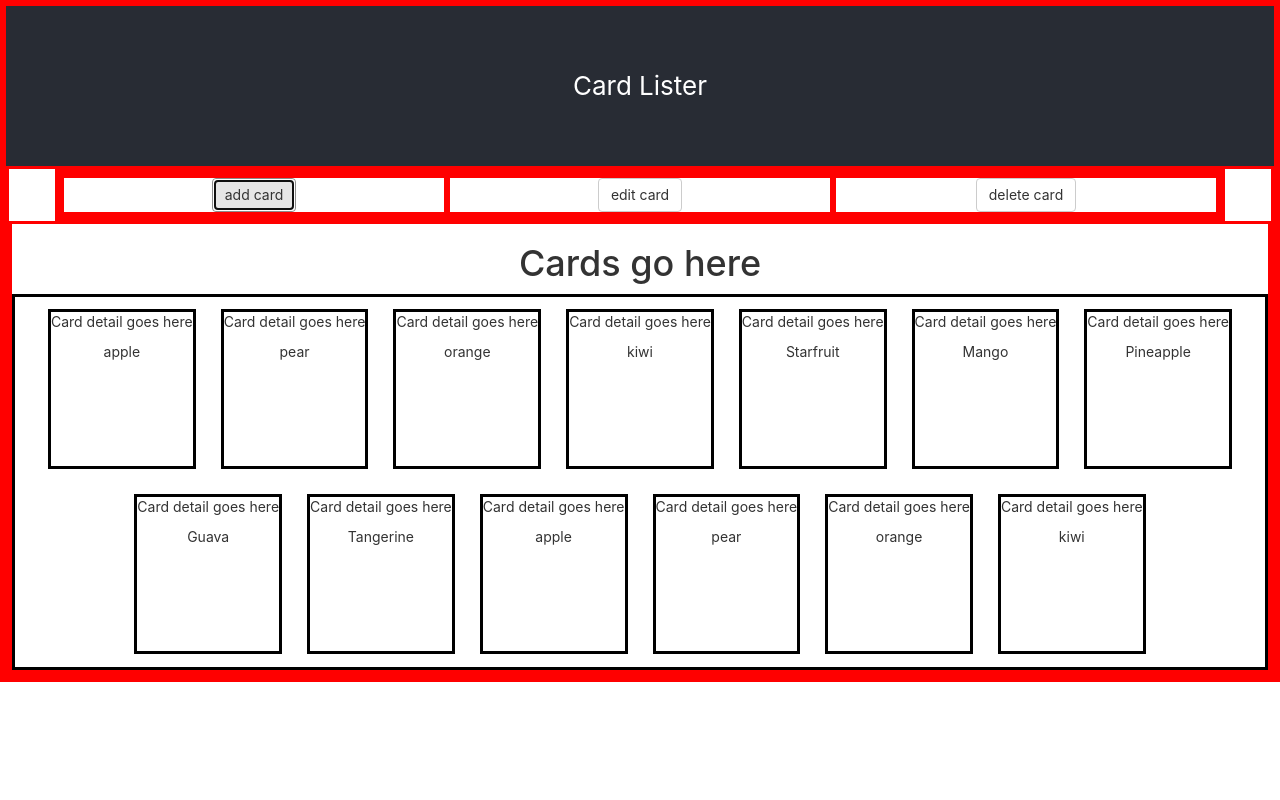
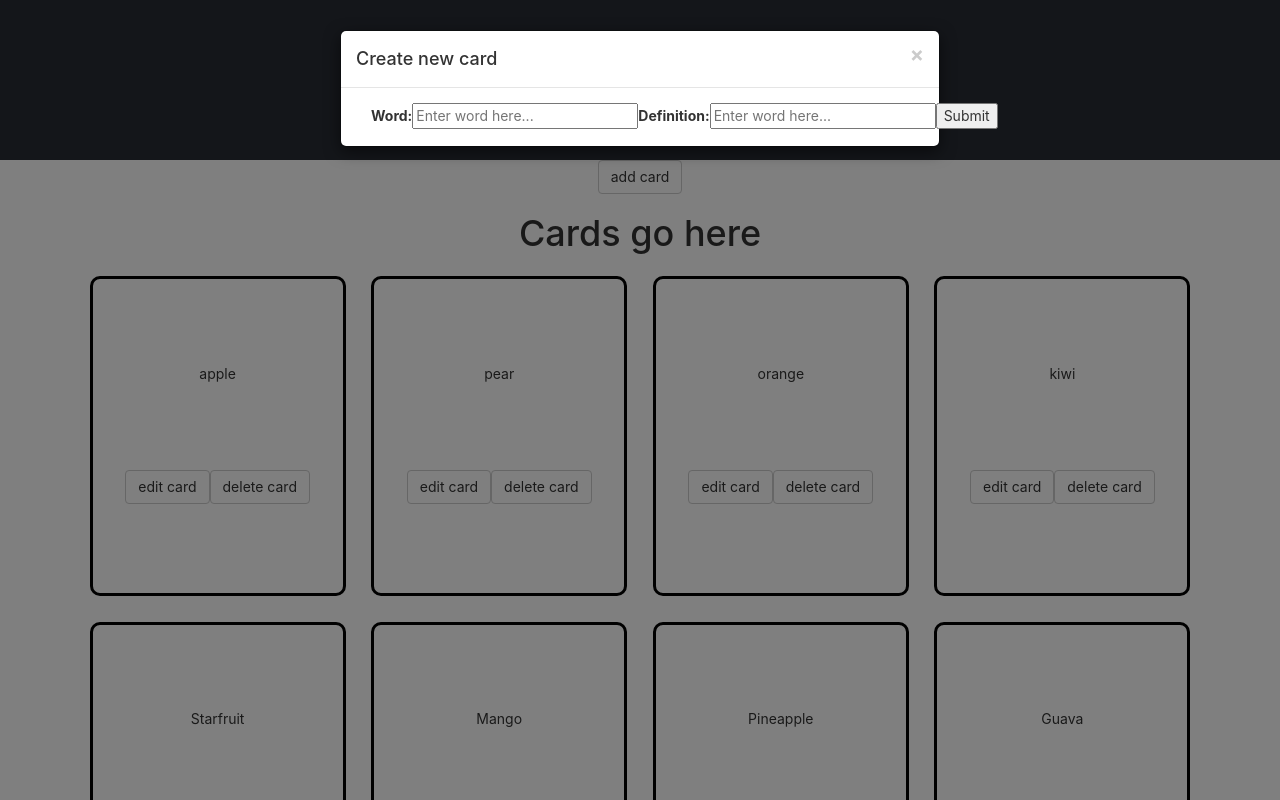
Before and after one commit to admuaq/vocab_lister, a React (Create React App) app: page / in a window 1280 px wide. Both pictures are taken after a click on the button "add card". Shown: the top 800 px of the page. Built offline with nearby package versions, Linux system fonts and the light colour scheme.

Commit message:
Can add a new simple card/word to collection

```diff
--- a/src/App.js
+++ b/src/App.js
@@ -1,31 +1,107 @@
 import React, { Component } from 'react'
+
 import logo from './logo.svg'
 import CardList from './components/container/CardList'
 import AddRemoveMenu from './components/menu/AddRemoveMenu'
+
+import { Modal, Grid } from 'react-bootstrap'
 import './css/App.css'
 
 class App extends Component {
 
   state = {
     cards: ['apple','pear','orange','kiwi', 'Starfruit',
-            'Mango', 'Pineapple', 'Guava','Tangerine','apple','pear','orange','kiwi'] }
+            'Mango', 'Pineapple', 'Guava','Tangerine'],
+    show: false,
+    word:'',
+    definition:''}
 
   handleClick = e => {
-    console.log(e.target)
+    console.log(e.target.innerText)
+    switch (e.target.innerText) {
+      case 'add card':
+       return this.toggleShowCreateForm()
+      case 'edit card':
+      return this.editCard(e.target)
+      case 'delete card':
+       return this.deleteCard(e.target)
+      default:
+       return console.log('return nothing')
+    }
+  }
 
+  onClickCard = e => {
+    console.log(e.target.innerText)
+  }
+
+  handleChange = e => {
+    // debugger
+    switch (e.target.id){
+      case 'word-field':
+       return this.setState( {...this.state, word: e.target.value})
+      case 'definition-field':
+       return this.setState( {...this.state, definition: e.target.value})
+      default:
+        return
+    }
+  }
+
+  toggleShowCreateForm = () => {
+    console.log('Loads modal form')
+    this.setState( {...this.state, show: !this.state.show, word:'', definition: '' })
+  }
+
+  editCard = (key) => {
+    console.log('Link to actual card to be edited to reference id')
+    console.log(key)
+  }
+
+  deleteCard = (key) => {
+    console.log('Link to actual card to be deleted to reference id')
+    console.log(key)
+  }
+
+  handleSubmit = () => {
+    if (this.state.word === '' || this.state.definition === ''){
+     return
+    }
+    else {
+      this.setState( {...this.state, cards: [...this.state.cards, this.state.word] }, this.toggleShowCreateForm )
+    }
   }
 
   render () {
     return (
       <div className='App'>
         <header className='App-header'>
-        Card Lister
+        Vocab Lister
         </header>
         <div className='cards-container'>
           <AddRemoveMenu handleClick={this.handleClick}/>
-          <CardList cards={this.state.cards}/>
+          <CardList handleClick={this.handleClick} cards={this.state.cards} onClickCard={this.onClickCard}/>
         </div>
+
+        {/* Modals below*/}
+        <Modal show={this.state.show} onHide={this.toggleShowCreateForm}>
+          <Modal.Header closeButton>
+            <Modal.Title>Create new card</Modal.Title>
+          </Modal.Header>
+
+          <Modal.Body>
+            <Grid>
+              <label>Word:</label>
+              <input id='word-field'placeholder='Enter word here...' onChange={ (e)=> this.handleChange(e) }></input>
+
+              <label>Definition:</label>
+              <input id='definition-field' placeholder='Enter word here...' onChange={ (e)=> this.handleChange(e) }></input>
+
+              <button onClick={()=> this.handleSubmit()}>Submit</button>
+            </Grid>
+          </Modal.Body>
+        </Modal>
+
       </div>
+
     )
   }
 }
--- a/src/components/container/CardList.js
+++ b/src/components/container/CardList.js
@@ -9,7 +9,8 @@ const CardList = (props) => {
       <div className='card-list'>
         {props.cards.map(detail => {
           return (
-            <CardDetail detail={detail} />
+            <CardDetail key={`item-${props.cards.indexOf(detail)}`} detail={detail}
+              onClickCard={props.onClickCard} handleClick={props.handleClick} />
           )
         })
         }
--- a/src/components/detail/CardDetail.js
+++ b/src/components/detail/CardDetail.js
@@ -1,11 +1,20 @@
 import React from 'react'
+
+import { Button } from 'react-bootstrap'
 import '../../css/Cards.css'
 
 const CardDetail = (props) => {
+  const { handleClick } = props
   return (
-    <div className='card'>
-      <p>Card detail goes here</p>
-      <p>{props.detail}</p>
+    <div className='card' /* onClick={(e) => props.onClickCard(e)} */ >
+      {/* <p>Card detail goes here</p> */}
+      <div className='detail'>
+        <p>{props.detail}</p>
+      </div>
+      <div className='button-group'>
+        <Button onClick={(e) => handleClick(e)}>edit card</Button>
+        <Button onClick={(e) => handleClick(e)}>delete card</Button>
+      </div>
     </div>
   )
 }
--- a/src/components/menu/AddRemoveMenu.js
+++ b/src/components/menu/AddRemoveMenu.js
@@ -10,12 +10,6 @@ const AddRemoveMenu = (props) => {
         <Col xs={6} md={4}>
           <Button onClick={(e) => handleClick(e)}>add card</Button>
         </Col>
-        <Col xs={6} md={4}>
-          <Button>edit card</Button>
-        </Col>
-        <Col xs={6} md={4}>
-          <Button>delete card</Button>
-        </Col>
       </Row>
     </Grid>
   )
--- a/src/css/App.css
+++ b/src/css/App.css
@@ -1,7 +1,7 @@
-div {
+/* div {
   border-color: red;
   border-style: solid;
-}
+} */
 
 .App {
   text-align: center;
--- a/src/css/Cards.css
+++ b/src/css/Cards.css
@@ -8,13 +8,31 @@
     align-content: space-around;
     align-items: center;
     justify-content: center;
-    border-style: solid;
-    border-color: black;
+    /* border-style: solid; */
+    /* border-color: black; */
 }
 
 .card-list > .card {
-    height: 20vh;
+    height: 40vh;
+    width: 20%;
+    padding: 1%;
     margin: 1%;
     border-style: solid;
     border-color: black;
+    border-radius: 10px;
 }
+
+.card > .detail {
+    height: 60%;
+    display: flex;
+    flex-direction: column;
+    justify-content: center;
+    /* border-style: solid;
+    border-color: black; */
+}
+
+.card > .button-group {
+    padding: inherit;
+    margin: inherit;
+    flex-direction: row;
+}
```
